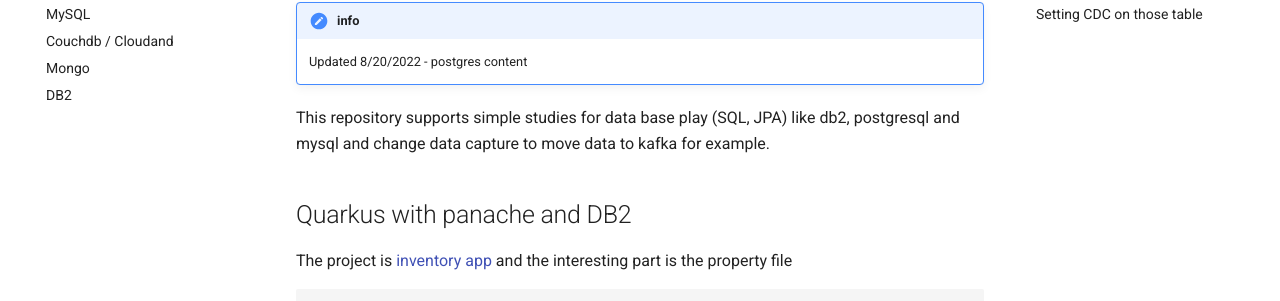
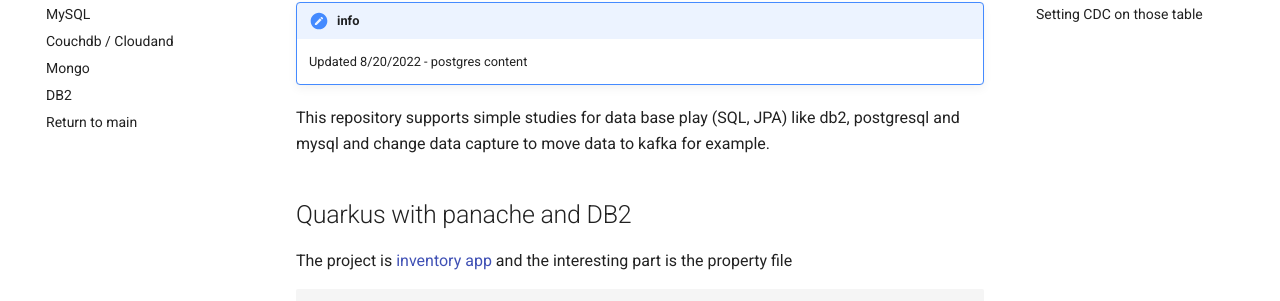
Before and after one commit to jbcodeforce/db-play, an MkDocs documentation site: the page built from docs/index.md, in a window 1280 px wide. Shown: the part 178-479 px from the top of the page. Built offline with MkDocs 1.6.1 and Material for MkDocs 9.7.7, drawn with Linux system fonts in a browser that asks for light colours; comment, search, counter and statistics services are not loaded.

Commit message:
add link back to main

```diff
--- a/mkdocs.yml
+++ b/mkdocs.yml
@@ -7,7 +7,7 @@
   - Couchdb / Cloudand: couchdb.md
   - Mongo: mongodb.md
   - DB2: db2.md
-
+  - Return to main: https://jbcodeforce.github.io
 
 theme:
   name: material
```
